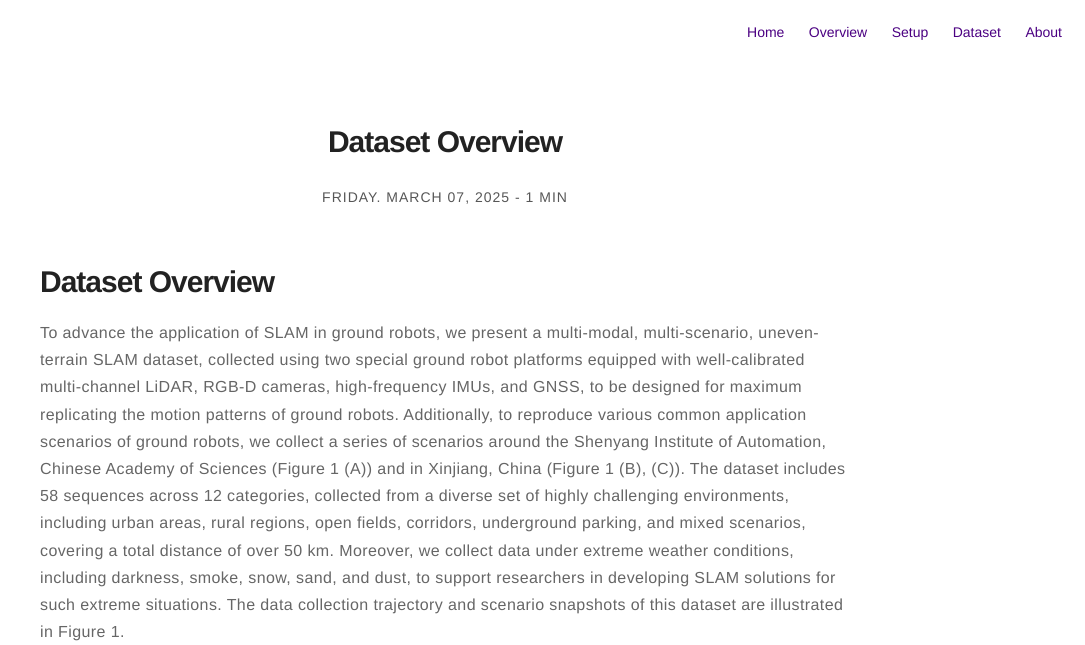
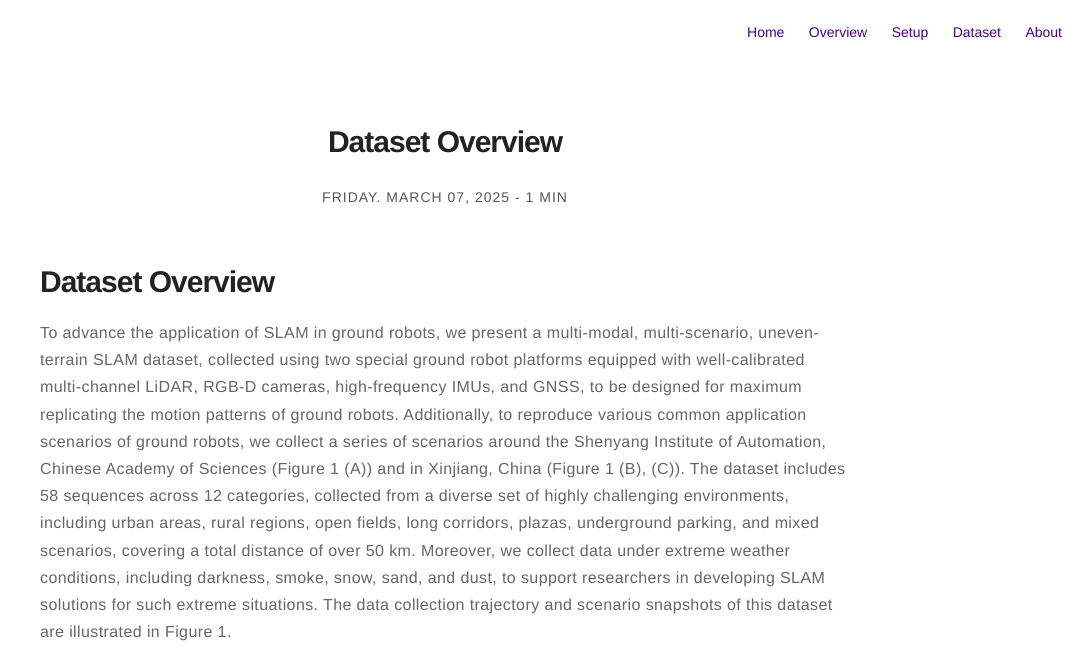
Before and after one commit to Yaepiii/M2UD, a Jekyll site: the page built from overview.md, in a window 1280 px wide, cut to the strip 0-645 px from the top of the page. Shown: the whole strip, without its empty margins (195-1280 px from the left). Built offline with Jekyll 4.4.1, drawn with Linux system fonts in a browser that asks for light colours; nearby versions of some CDN libraries; some of the changed text lies outside the part shown.

Commit message:
Update overview.md

```diff
--- a/overview.md
+++ b/overview.md
@@ -16,8 +16,8 @@
 
 # Dataset Overview
 
-To advance the application of SLAM in ground robots, we present a multi-modal, multi-scenario, uneven-terrain SLAM dataset, collected using two special ground robot platforms equipped with well-calibrated multi-channel LiDAR, RGB-D cameras, high-frequency IMUs, and GNSS, to be designed for maximum replicating the motion patterns of ground robots. Additionally, to reproduce various common application scenarios of ground robots, we collect a series of scenarios around the Shenyang Institute of Automation, Chinese Academy of Sciences (Figure 1 (A)) and in Xinjiang, China (Figure 1 (B), (C)). The dataset includes 58 sequences across 12 categories, collected from a diverse set of highly challenging environments, including urban areas, rural regions, open fields, corridors, underground parking, and mixed scenarios, covering a total distance of over 50 km. Moreover, we collect data under extreme weather conditions, including darkness, smoke, snow, sand, and dust, to support researchers in developing SLAM solutions for such extreme situations. The data collection trajectory and scenario snapshots of this dataset are illustrated in Figure 1.
+To advance the application of SLAM in ground robots, we present a multi-modal, multi-scenario, uneven-terrain SLAM dataset, collected using two special ground robot platforms equipped with well-calibrated multi-channel LiDAR, RGB-D cameras, high-frequency IMUs, and GNSS, to be designed for maximum replicating the motion patterns of ground robots. Additionally, to reproduce various common application scenarios of ground robots, we collect a series of scenarios around the Shenyang Institute of Automation, Chinese Academy of Sciences (Figure 1 (A)) and in Xinjiang, China (Figure 1 (B), (C)). The dataset includes 58 sequences across 12 categories, collected from a diverse set of highly challenging environments, including urban areas, rural regions, open fields, long corridors, plazas, underground parking, and mixed scenarios, covering a total distance of over 50 km. Moreover, we collect data under extreme weather conditions, including darkness, smoke, snow, sand, and dust, to support researchers in developing SLAM solutions for such extreme situations. The data collection trajectory and scenario snapshots of this dataset are illustrated in Figure 1.
 
 ![figure](./assets/image/figure1.png)
 
-To benchmark SLAM algorithms, the dataset provides smoothed location ground truth obtained via RTK and ground truth maps of two representative scenes acquired using a high-precision millimeter-level laser scanner, facilitating the development and evaluation of localization and mapping algorithms. Additionally, current evaluations of SLAM algorithm localization performance primarily focus on accuracy comparisons, while in practical applications, algorithm efficiency is also a crucial consideration. Therefore, we propose a localization evaluation metric that considers both accuracy and efficiency, aiding developers in selecting algorithms better suited for real-world engineering applications. To enhance usability, the dataset is accompanied by a suite of development kits, including data transformation, timestamp alignment, ground truth smoothing, etc.
+To benchmark SLAM algorithms, the dataset provides smoothed location ground truth obtained via Real-time Kinematics (RTK) and ground truth maps of two representative scenes acquired using a high-precision millimeter-level laser scanner, facilitating the development and evaluation of localization and mapping algorithms. Additionally, current evaluations of SLAM algorithm localization performance primarily focus on accuracy comparisons, while in practical applications, algorithm efficiency is also a crucial consideration. Therefore, we propose a localization evaluation metric that considers both accuracy and efficiency, aiding developers in selecting algorithms better suited for real-world engineering applications. To enhance usability, the dataset is accompanied by a suite of development kits, including data transformation, timestamp alignment, ground truth smooth, etc.
```
